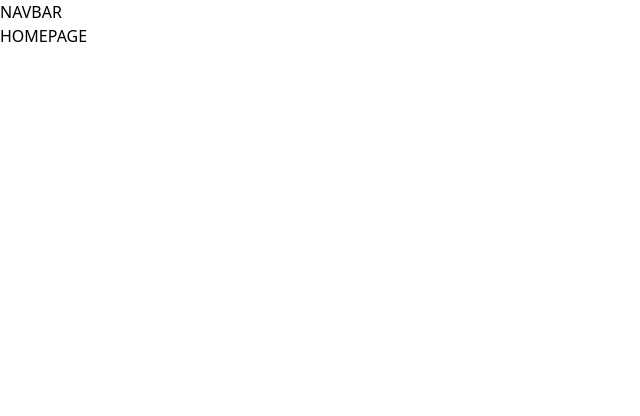
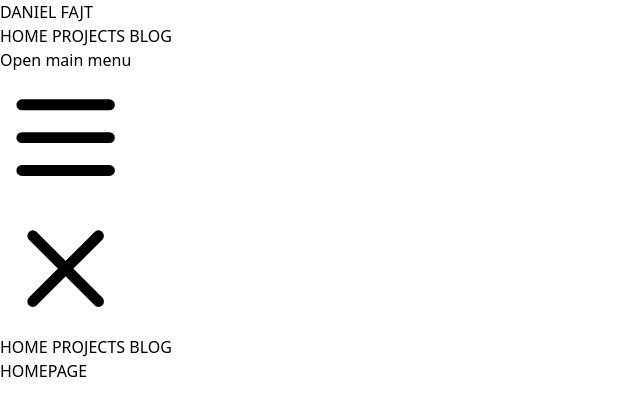
Before and after one commit to dantw9/danielfajtcom, a Django app: page / in a window 1280 px wide. Before the commit the part shown is almost empty. Shown: the top 416 px of the page, without its empty margins (0-640 px from the left). Run offline with Django 3.2, Linux system fonts and the light colour scheme; style sheets or scripts are compiled from the project's sources.

Commit message:
Burger menu JS

```diff
--- /dev/null
+++ b/danielfajtcom/static/js/app.js
@@ -0,0 +1,15 @@
+function NavBurger() {
+    const icon = document.querySelector('#burger-icon')
+    const items = document.querySelector('#burger-items')
+    const openIcon = document.querySelector('#burger-icon-open')
+    const closeIcon = document.querySelector('#burger-icon-close')
+
+    icon.addEventListener('click', function (){
+        items.classList.toggle('hidden')
+        openIcon.classList.toggle('hidden')
+        closeIcon.classList.toggle('hidden')
+
+    })
+}
+
+NavBurger()
--- a/danielfajtcom/templates/base.html
+++ b/danielfajtcom/templates/base.html
@@ -12,6 +12,8 @@
     {# TAILWIND CSS #}
      <link rel="stylesheet" href="{% static "css/tailwind-dev.css" %}">
 
+
+
 </head>
 <body>
 
@@ -20,6 +22,6 @@
 {% block content %}
 {% endblock %}
 
-
+<script type="text/javascript" src="{% static "js/app.js" %}"></script>
 </body>
 </html>
--- a/danielfajtcom/templates/navbar.html
+++ b/danielfajtcom/templates/navbar.html
@@ -1,5 +1,51 @@
-<nav class="">
-    <div class="max-w-7xl mx-auto px-4 sm:px-6 lg:px-8">
-        <h1>NAVBAR</h1>
+<nav class="relative bg-gray-800 h-16">
+    <div class="max-w-7xl mx-auto sm:px-6 lg:px-8 ">
+        <div class=" flex items-center h-16 ">
+            {# LOGO #}
+            <div class="flex-grow">
+                <a href="{% url 'main:home' %}"
+                   class="text-gray-300 hover:text-white px-3 py-2 text-sm font-medium">DANIEL FAJT</a>
+            </div>
+            {# LEFT SIDE #}
+            <div class="space-x-4 hidden sm:block">
+                <a href="{% url 'main:home' %}"
+                   class="text-gray-300 hover:bg-gray-700 hover:text-white px-3 py-2 rounded-md text-sm font-medium">HOME</a>
+                <a href="{% url 'main:home' %}"
+                   class="text-gray-300 hover:bg-gray-700 hover:text-white px-3 py-2 rounded-md text-sm font-medium">PROJECTS</a>
+                <a href="{% url 'main:home' %}"
+                   class="text-gray-300 hover:bg-gray-700 hover:text-white px-3 py-2 rounded-md text-sm font-medium">BLOG</a>
+            </div>
+            {# BURGER MENU BUTTON #}
+            <div class="sm:hidden block" id="burger-icon">
+                <button type="button"
+                        class="inline-flex items-center justify-center p-2 rounded-md text-gray-400 hover:text-white hover:bg-gray-700 focus:outline-none focus:ring-2 focus:ring-inset focus:ring-white"
+                        aria-controls="mobile-menu" aria-expanded="false">
+                    <span class="sr-only">Open main menu</span>
+                    {# OPEN ICON #}
+                    <svg class="block h-6 w-6" xmlns="http://www.w3.org/2000/svg" fill="none" viewBox="0 0 24 24"
+                         stroke="currentColor"  id="burger-icon-open">
+                        <path stroke-linecap="round" stroke-linejoin="round" stroke-width="2"
+                              d="M4 6h16M4 12h16M4 18h16"></path>
+                    </svg>
+                    {# CLOSE ICON #}
+                    <svg class="hidden h-6 w-6" xmlns="http://www.w3.org/2000/svg" fill="none" viewBox="0 0 24 24"
+                         stroke="currentColor"  id="burger-icon-close">
+                        <path stroke-linecap="round" stroke-linejoin="round" stroke-width="2"
+                              d="M6 18L18 6M6 6l12 12"></path>
+                    </svg>
+                </button>
+            </div>
+        </div>
+    </div>
+    {# BURGER MENU ITEMS - MANAGED BY STATIC/APP.JS #}
+    <div class="hidden bg-gray-800" id="burger-items">
+        <div class="flex flex-col justify-center items-center px-2 pt-2 pb-3 space-y-1">
+                <a href="{% url 'main:home' %}"
+                   class="text-gray-300 hover:bg-gray-700 hover:text-white px-3 py-2 rounded-md text-sm font-medium">HOME</a>
+                <a href="{% url 'main:home' %}"
+                   class="text-gray-300 hover:bg-gray-700 hover:text-white px-3 py-2 rounded-md text-sm font-medium">PROJECTS</a>
+                <a href="{% url 'main:home' %}"
+                   class="text-gray-300 hover:bg-gray-700 hover:text-white px-3 py-2 rounded-md text-sm font-medium">BLOG</a>
+        </div>
     </div>
 </nav>
```
